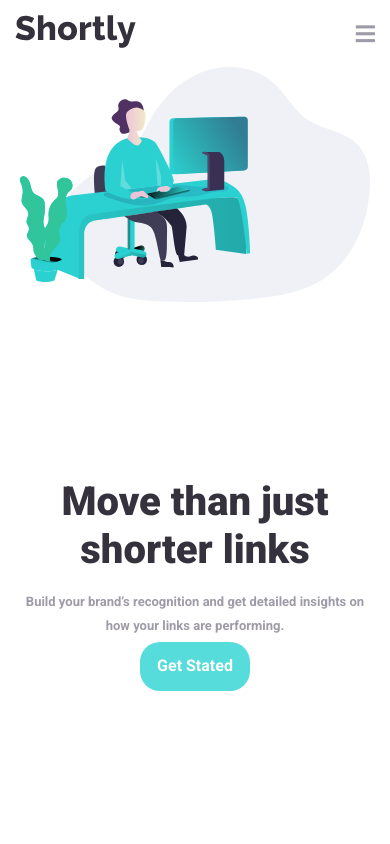
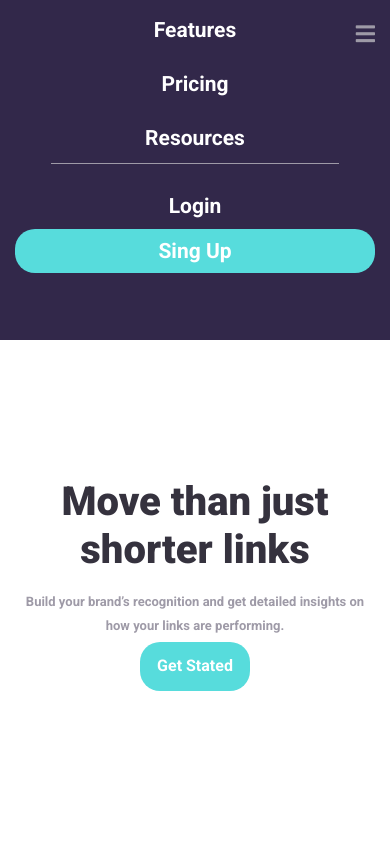
Before and after one commit to FARIS20111/web, a plain HTML site: page index.html in a window 390 px wide. Both pictures are taken after a click on the icon 365 px from the left and 33 px from the top of the page. Shown: the top 844 px of the page. Drawn offline with Linux system fonts and the light colour scheme.

Commit message:
Update index.html

```diff
--- a/index.html
+++ b/index.html
@@ -39,7 +39,16 @@
       </div><!--login-->
     </div><!--nav-right-->
     <div class="nav-burger">
-      <i class="fas fa-bars"></i>
+      <i class="fas fa-bars" id="burger"></i>
+    </div>
+    <div class="phone-mune" id="phone-mune">
+      <ul>
+        <li><a href="">features</a></li>
+        <li><a href="">pricing</a></li>
+        <li><a href="">resources</a></li>
+      </ul>
+      <button class="but" >login</button>
+      <button class="but but2" >sing up</button>
     </div>
     </div> <!-- container-->
   </nav> <!-- nav-->
@@ -185,7 +194,21 @@
 <!-- END FOOTER -->
 
 
+<script>
 
+  let icon = document.getElementById("burger") ;
+  let phone = document.getElementById("phone-mune") ;
+
+  phone.style.top = "-375px" ;
+  icon.onclick= function(){
+    if(phone.style.top == "-375px" ){
+      phone.style.top = "-10px"
+
+    }else(
+      phone.style.top = "-375px"
+    )
+  }
+</script>
 
 </body>
 </html>
```
